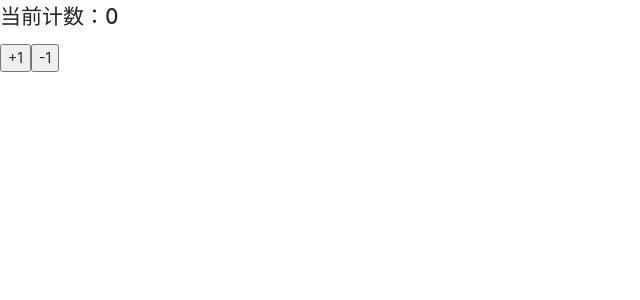
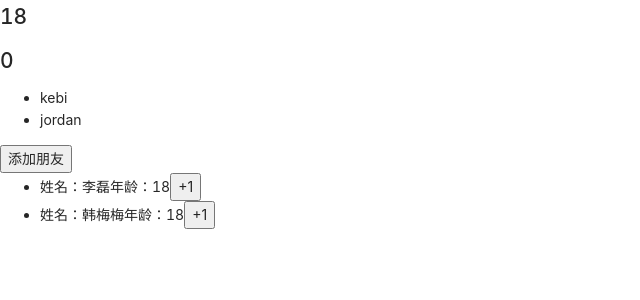
Before and after one commit to LionX-S/learn-react, a React (Create React App) app: page / in a window 1280 px wide. Shown: the top 300 px of the page, without its empty margins (0-640 px from the left). Built offline with nearby package versions, Linux system fonts and the light colour scheme.

Commit message:
feat(master):复杂数据使用hook操作

```diff
--- a/src/17.react-hooks/1.计数器-hook.js
+++ b/src/17.react-hooks/1.计数器-hook.js
@@ -1,6 +1,7 @@
 import React, {useState} from 'react'
 
 export default function App() {
+  // 使用useState hook
   const [state,setState] = useState(0);
   return (
     <div>
--- /dev/null
+++ b/src/17.react-hooks/2.多个状态和复杂状态的使用.js
@@ -0,0 +1,56 @@
+import userEvent from "@testing-library/user-event";
+import React, { useState } from "react";
+
+export default function App() {
+  const [age, setAge] = useState(18);
+  const [count, setCount] = useState(0);
+  const [friends, setFriends] = useState(["kebi", "jordan"]);
+  const [students, setStudents] = useState([
+    {
+      name:'李磊',
+      age:18
+    },
+    {
+      name:'韩梅梅',
+      age:18
+    }
+  ]);
+
+  function incermentAge(index){
+    const newArr = [...students];
+    newArr[index].age += 1;
+    setStudents(newArr);
+  }
+
+  return (
+    <div>
+      <h2>{age}</h2>
+      <h2>{count}</h2>
+      {/* 复杂数据展示 */}
+      <ul>
+       {
+         friends.map((item,index) => {
+           return <li>{item}</li>
+         })
+       }
+      </ul>
+      <button onClick={e => setFriends([...friends,'derzon'])}>添加朋友</button>
+
+      {/* 复杂数据更改 */}
+      <ul>
+        {
+          students.map((item,index) => {
+            return (
+              <li>
+                <span>
+                  姓名：{item.name}
+                  年龄：{item.age}
+                  <button onClick={ e => incermentAge(index)}>+1</button>
+                </span></li>
+            )
+          })
+        }
+      </ul>
+    </div>
+  );
+}
--- a/src/index.js
+++ b/src/index.js
@@ -38,7 +38,8 @@ import store from './15.redux/3.组件的异步操作/store'; //路径不正确
 // import App from './16.react-router/3.手动跳转';
 // import App from './16.react-router/5.路由集中管理';
 // import App from './17.react-hooks/1.计数器实现-类组件';
-import App from './17.react-hooks/1.计数器-hook';
+// import App from './17.react-hooks/1.计数器-hook';
+import App from './17.react-hooks/2.多个状态和复杂状态的使用';
 import 'antd/dist/antd.css';
 import { BrowserRouter } from 'react-router-dom';
 
```
Also changed, not shown: 2 other files (tests, documents, lock files or other folders).
